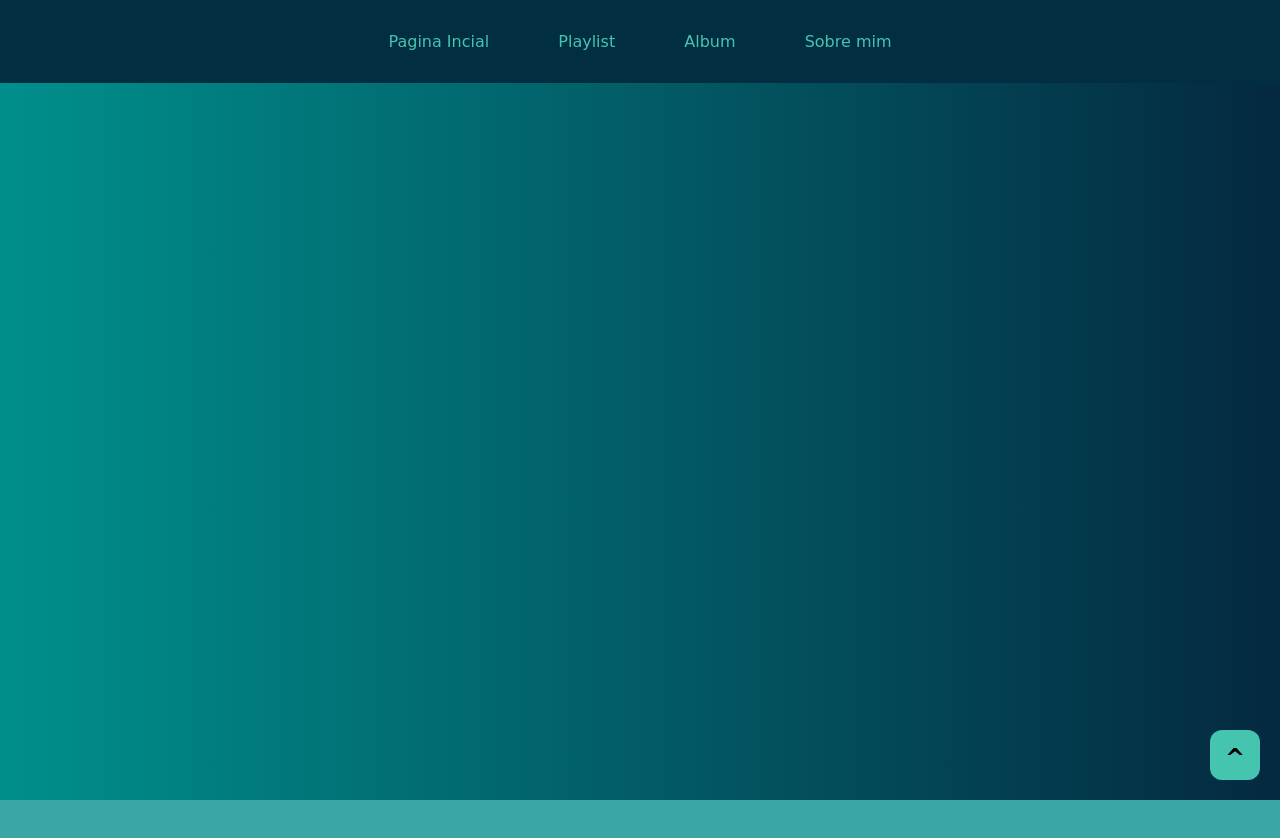
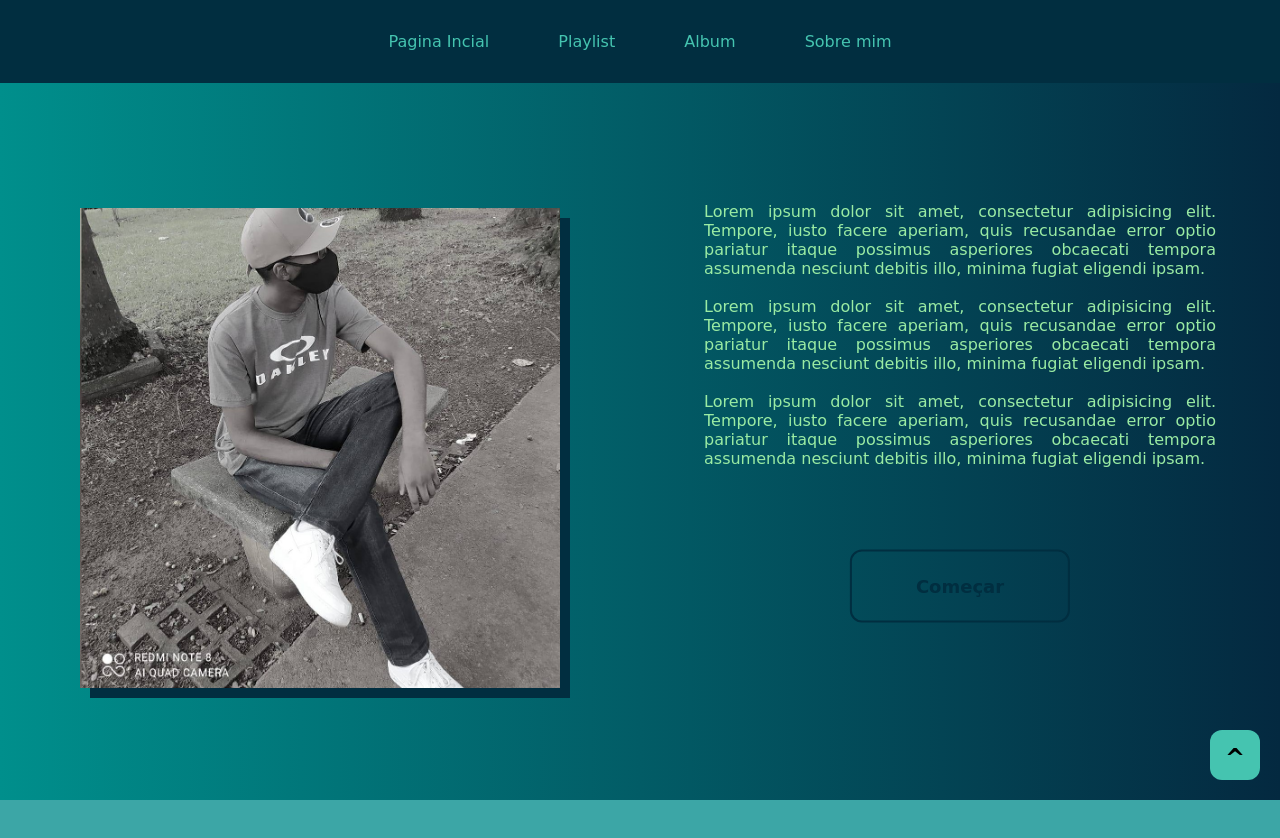
Before and after one commit to Ismael-Oficial/PROA-Academico, a plain HTML site: page Sobre você e o que você não ouviu ainda/page.html in a window 1280 px wide. Shown: the top 838 px of the page. Drawn offline with nearby package versions, Linux system fonts and the light colour scheme; a web font is replaced by a local one.

Commit message:
Add files via upload

```diff
--- a/Sobre você e o que você não ouviu ainda/css/style.css
+++ b/Sobre você e o que você não ouviu ainda/css/style.css
@@ -121,10 +121,72 @@ body{
 
 section .page-1{
     height: 100vh;
-    /* background: url(../imgs/phone.jpg);
-    background-size: cover; */
 }
 
+.container-1{
+    width: 50%;
+    height: 100vh;
+    display: inline;
+    float: left;
+}
+
+.container-1 img{
+    width: 75%;
+    position: relative;
+    top: 50%;
+    left: 50%;
+    transform: translate(-50%, -40%);
+    box-shadow: 10px 10px #012e40;
+    transition: 1.5s;
+}
+
+.container-1 img:hover{
+    width: 75%;
+    position: relative;
+    top: 45%;
+    left: 50%;
+    transform: translate(-50%, -40%);
+    box-shadow: 10px 10px #012e40;
+    transition: 1.5s;
+}
+
+.container-2{
+    display: inline;
+    float: right;
+    width: 50%;
+    height: 100vh;
+}
+
+.container-2 p{
+    width: 80%;
+    text-align: justify;
+    color: #9AEBA3;
+    position: relative;
+    top: 30%;
+    left: 50%;
+    transform: translate(-50%, -50%);
+}
+
+.btn-start{
+    padding: 1.5rem 4rem;
+    background: transparent;
+    border-radius: 12px;
+    border: 2px solid #012E40;
+    color: #012E40;
+    font-size: large;
+    font-weight: bold;
+    position: relative;
+    top: 40%;
+    left: 50%;
+    transform: translate(-50%, -50%);
+    transition: 0.6s;
+}
+
+.btn-start:hover{
+    border: 2px solid #9AEBA3;
+    color: #9AEBA3;
+    transition: 0.6s;
+}
 
 section .page-2{
     height: 100vh;
--- a/Sobre você e o que você não ouviu ainda/page.html
+++ b/Sobre você e o que você não ouviu ainda/page.html
@@ -9,14 +9,15 @@
     <link rel="preconnect" href="https://fonts.googleapis.com">
     <link rel="preconnect" href="https://fonts.gstatic.com" crossorigin>
     <link href="https://fonts.googleapis.com/css2?family=Tilt+Neon&display=swap" rel="stylesheet">
-    <title>Página 1</title>
+    <link rel="icon" type="image/x-icon" href="imgs/fav-icon.png">
+    <title>O que você ainda não viu</title>
 </head>
 
 <body>
     <header>
         <div class="navbar">
-            <a href="#">Pagina Incial</a>
-            <a href="#">Playlist</a>
+            <a href="#page-1">Pagina Incial</a>
+            <a href="#page-2">Playlist</a>
             <a href="#">Album</a>
             <a href="#">Sobre mim</a>
         </div>
@@ -24,12 +25,26 @@
 
     <section>
         <div class="page-1" id="page-1">
-
+            <div class="container-1">
+                <img src="imgs/perfil.jpg" alt="">
+            </div>
+            <div class="container-2">
+                <p>Lorem ipsum dolor sit amet, consectetur adipisicing elit. Tempore, iusto facere aperiam, quis
+                    recusandae error optio pariatur itaque possimus asperiores obcaecati tempora assumenda nesciunt
+                    debitis illo, minima fugiat eligendi ipsam.</p><br>
+                <p>Lorem ipsum dolor sit amet, consectetur adipisicing elit. Tempore, iusto facere aperiam, quis
+                    recusandae error optio pariatur itaque possimus asperiores obcaecati tempora assumenda nesciunt
+                    debitis illo, minima fugiat eligendi ipsam.</p><br>
+                <p>Lorem ipsum dolor sit amet, consectetur adipisicing elit. Tempore, iusto facere aperiam, quis
+                    recusandae error optio pariatur itaque possimus asperiores obcaecati tempora assumenda nesciunt
+                    debitis illo, minima fugiat eligendi ipsam.</p>
+                <a href="#page-2"><button class="btn-start">Começar</button></a>
+            </div>
         </div>
     </section>
 
     <section>
-        <div class="page-2">
+        <div class="page-2" id="page-2">
 
         </div>
     </section>
@@ -40,15 +55,6 @@
         </div>
     </footer>
 
-    <script src="https://code.jquery.com/jquery-3.3.1.slim.min.js"
-        integrity="sha384-q8i/X+965DzO0rT7abK41JStQIAqVgRVzpbzo5smXKp4YfRvH+8abtTE1Pi6jizo"
-        crossorigin="anonymous"></script>
-    <script src="https://cdnjs.cloudflare.com/ajax/libs/popper.js/1.14.3/umd/popper.min.js"
-        integrity="sha384-ZMP7rVo3mIykV+2+9J3UJ46jBk0WLaUAdn689aCwoqbBJiSnjAK/l8WvCWPIPm49"
-        crossorigin="anonymous"></script>
-    <script src="https://stackpath.bootstrapcdn.com/bootstrap/4.1.3/js/bootstrap.min.js"
-        integrity="sha384-ChfqqxuZUCnJSK3+MXmPNIyE6ZbWh2IMqE241rYiqJxyMiZ6OW/JmZQ5stwEULTy"
-        crossorigin="anonymous"></script>
 </body>
 
 </html>
```
Also changed, not shown: Sobre você e o que você não ouviu ainda/index.html (+6 -3 lines), Sobre você e o que você não ouviu ainda/imgs/fav-icon.png (added).
